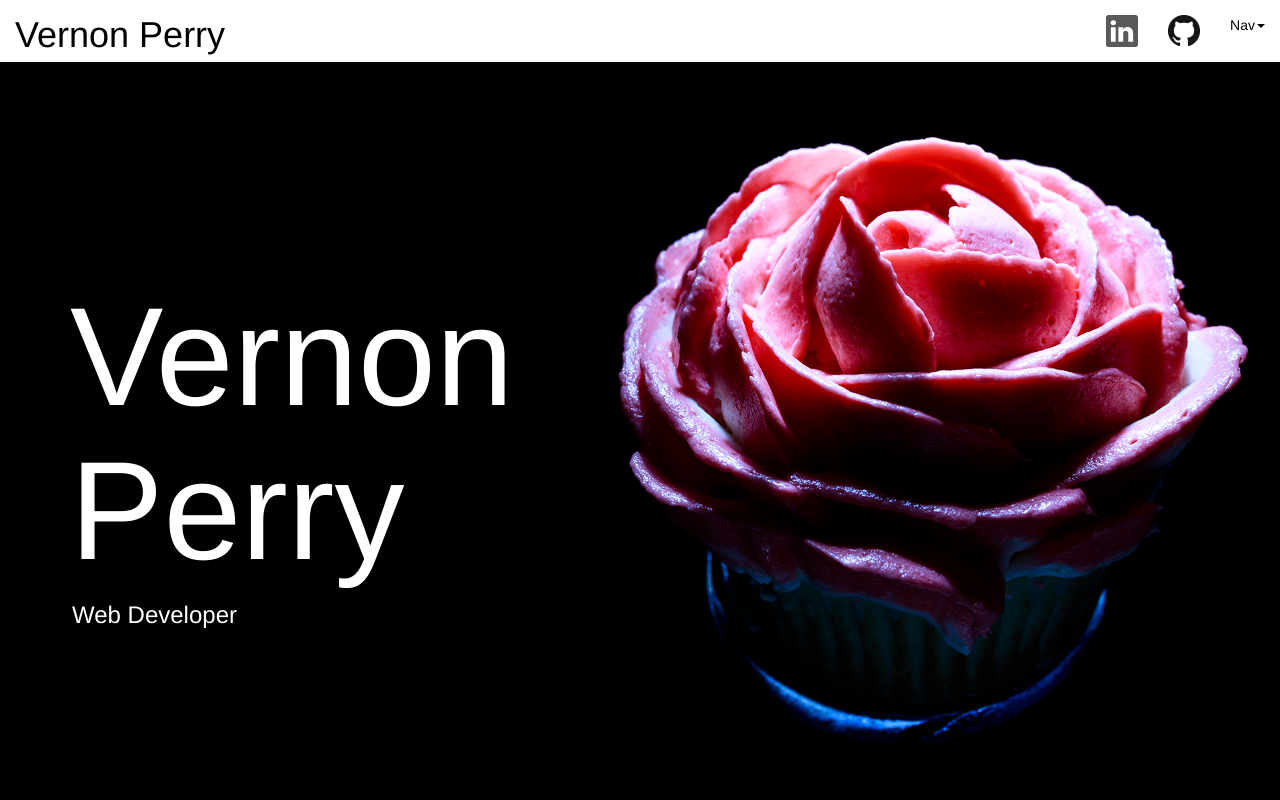
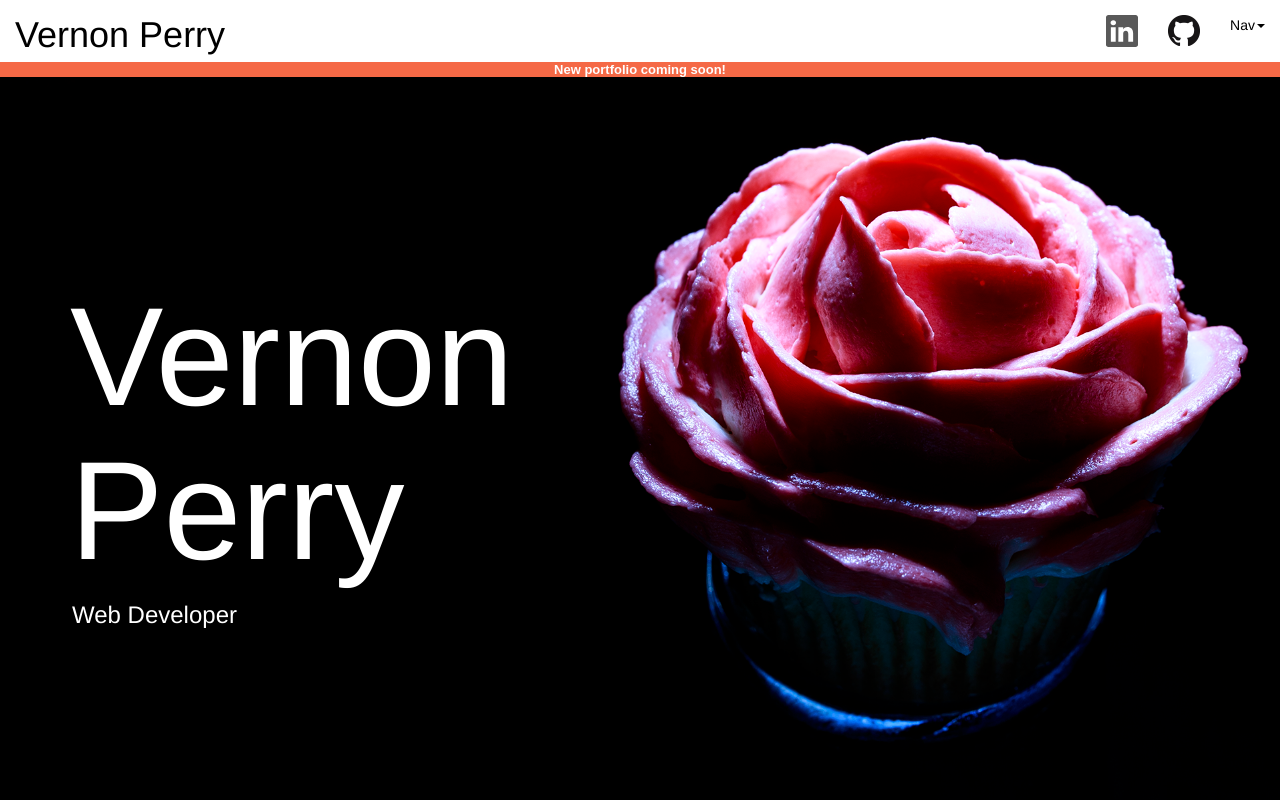
Before and after one commit to Cheesyburrito30/Cheesyburrito30.github.io, a website: page public/index.html in a window 1280 px wide. Shown: the top 800 px of the page. Drawn offline with nearby package versions, Linux system fonts and the light colour scheme.

Commit message:
added coming soon banner

```diff
--- a/public/CSS/main.css
+++ b/public/CSS/main.css
@@ -97,6 +97,25 @@ header h3 {
 	height:108px;
 }
 
+.ribbon-wrapper-green {
+    width: 100vw;
+    height: 40px;
+    overflow: hidden;
+    position: fixed;
+    top: 47px;
+    z-index: 3333;
+  }
+
+  .ribbon-green {
+    font: bold 13px Sans-Serif;
+    color: #333;
+    text-align: center;
+    position: relative;
+    top: 15px;
+    width: 100vw;
+    background-color: rgb(245, 105, 70);
+    color: white;
+  }
 /* Phone CSS */
 @media screen and (max-width: 768px) {
     .navbar-brand {
@@ -126,4 +145,7 @@ header h3 {
         top: 4em;
         left: 1em;
     }
+    .ribbon-wrapper-green {
+        top: 32px;
+    }
 }
--- a/public/index.html
+++ b/public/index.html
@@ -19,6 +19,9 @@
 
 	</head>
 	<body data-spy="scroll" data-target=".navbar" data-offset="50">
+
+
+       <div class="ribbon-wrapper-green"><div class="ribbon-green">New portfolio coming soon!</div></div>
 
 <!-- navbar -->
 	<nav class="navbar navbar-default navbar-fixed-top">
@@ -53,7 +56,8 @@
 		      </ul>
 		    </div><!-- /.navbar-collapse -->
 		  </div><!-- /.container-fluid -->
-		</nav>
+        </nav>
+
 <!-- Header -->
 	<header id="section1">
         <div>
```
